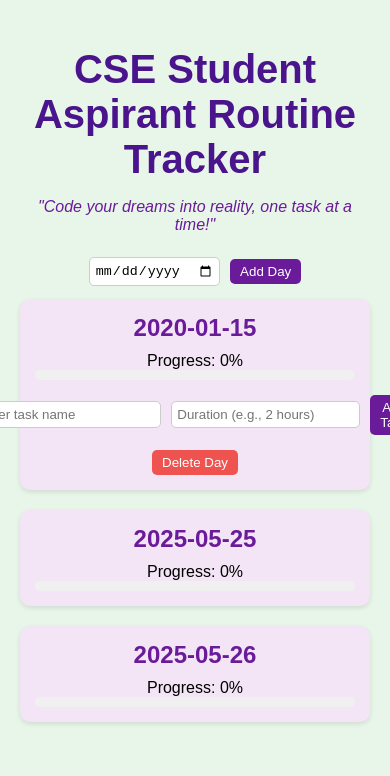
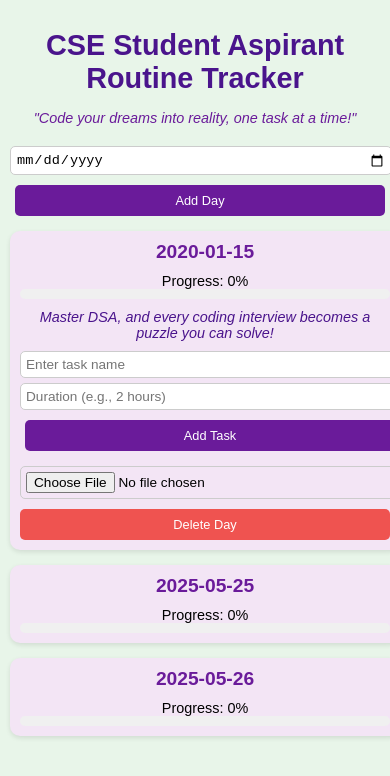
Before and after one commit to akhandps1/routine-t, a plain HTML site: page index.html in a window 390 px wide. Both pictures are taken after typing "2020-01-15" into the empty fields and a click on the button "Add Day". Shown: the top 776 px of the page. Drawn offline with Linux system fonts and the light colour scheme.

Commit message:
Update index.html

```diff
--- a/index.html
+++ b/index.html
@@ -11,16 +11,19 @@
             margin: 0;
             padding: 20px;
             text-align: center;
+            min-height: 100vh;
+            box-sizing: border-box;
         }
         h1.title {
             color: #4a148c;
-            font-size: 2.5em;
+            font-size: clamp(1.8rem, 5vw, 2.5rem);
             margin-bottom: 10px;
         }
         .motivation {
             color: #6a1b9a;
             font-style: italic;
             margin-bottom: 20px;
+            font-size: clamp(0.9rem, 3vw, 1.1rem);
         }
         .day {
             background-color: #f3e5f5;
@@ -28,11 +31,16 @@
             padding: 15px;
             margin-bottom: 20px;
             box-shadow: 0 2px 5px rgba(0,0,0,0.1);
+            width: 100%;
+            max-width: 800px;
+            margin-left: auto;
+            margin-right: auto;
         }
         .day h2 {
             color: #6a1b9a;
             margin: 0;
             cursor: pointer;
+            font-size: clamp(1.2rem, 4vw, 1.5rem);
         }
         .day-content {
             display: none;
@@ -47,16 +55,21 @@
         .task-item {
             display: flex;
             align-items: center;
-            margin: 5px 0;
+            margin: 10px 0;
+            flex-wrap: wrap;
+            gap: 10px;
         }
         .task-item input[type="checkbox"] {
             margin-right: 10px;
+            width: 20px;
+            height: 20px;
         }
         .task-name {
             flex-grow: 1;
             border: none;
             background: transparent;
-            font-size: 16px;
+            font-size: clamp(0.9rem, 2.5vw, 1rem);
+            min-width: 150px;
         }
         .task-name:focus {
             outline: none;
@@ -68,14 +81,16 @@
             padding: 5px;
             border: 1px solid #ccc;
             border-radius: 5px;
+            font-size: clamp(0.85rem, 2.5vw, 0.95rem);
         }
-        .delete-btn, .delete-day-btn {
+        .delete-btn, .delete-day-btn, .delete-image-btn {
             background-color: #ef5350;
             color: white;
             border: none;
             padding: 5px 10px;
             border-radius: 5px;
             cursor: pointer;
+            font-size: clamp(0.8rem, 2.5vw, 0.9rem);
         }
         .add-task-btn, .add-day-btn {
             background-color: #6a1b9a;
@@ -84,10 +99,12 @@
             padding: 5px 10px;
             border-radius: 5px;
             cursor: pointer;
-            margin: 5px 0;
+            margin: 5px;
+            font-size: clamp(0.8rem, 2.5vw, 0.9rem);
         }
         .progress {
             margin-top: 10px;
+            font-size: clamp(0.9rem, 3vw, 1rem);
         }
         .progress-bar {
             width: 100%;
@@ -101,17 +118,62 @@
             width: 0%;
             transition: width 0.3s;
         }
-        .add-day-container, .add-task-container {
+        .add-day-container, .add-task-container, .image-upload-container {
             margin-bottom: 10px;
             display: flex;
             align-items: center;
             justify-content: center;
+            flex-wrap: wrap;
+            gap: 10px;
         }
-        .add-day-container input, .add-task-container input {
+        .add-day-container input, .add-task-container input, .image-upload-container input {
             margin-right: 10px;
             padding: 5px;
             border: 1px solid #ccc;
             border-radius: 5px;
+            font-size: clamp(0.85rem, 2.5vw, 0.95rem);
+            width: clamp(120px, 30vw, 200px);
+        }
+        .daily-image {
+            max-width: 100%;
+            height: auto;
+            border-radius: 5px;
+            margin-top: 10px;
+            display: block;
+            margin-left: auto;
+            margin-right: auto;
+        }
+        .daily-quote {
+            margin: 10px 0;
+            font-style: italic;
+            color: #4a148c;
+            font-size: clamp(0.9rem, 3vw, 1rem);
+        }
+        /* Mobile-specific styles */
+        @media (max-width: 600px) {
+            body {
+                padding: 10px;
+            }
+            .day {
+                padding: 10px;
+                margin-bottom: 15px;
+            }
+            .task-item, .add-day-container, .add-task-container, .image-upload-container {
+                flex-direction: column;
+                align-items: flex-start;
+                gap: 5px;
+            }
+            .task-name, .task-duration, .add-day-container input, .add-task-container input, .image-upload-container input {
+                width: 100%;
+                margin-right: 0;
+            }
+            .delete-btn, .delete-day-btn, .delete-image-btn, .add-task-btn, .add-day-btn {
+                width: 100%;
+                padding: 8px;
+            }
+            .daily-image {
+                max-width: 100%;
+            }
         }
     </style>
 </head>
@@ -125,6 +187,20 @@
     <div id="tracker"></div>
 
     <script>
+        // Motivational quotes related to placement, DSA, and React
+        const quotes = [
+            "Master DSA, and every coding interview becomes a puzzle you can solve!",
+            "Your next big placement is just one LeetCode problem away—keep grinding!",
+            "React builds interfaces, but your persistence builds your future.",
+            "Every DSA problem you solve is a step closer to your dream tech job.",
+            "Code clean, dream big—React and DSA are your tools for success!",
+            "Placements reward those who practice, not those who procrastinate.",
+            "A strong DSA foundation turns coding interviews into opportunities.",
+            "Build components with React, build confidence with practice.",
+            "The key to cracking placements? Consistent DSA practice and a positive mindset.",
+            "React to challenges with code, conquer them with DSA mastery!"
+        ];
+
         // Default data for a CSE student's routine
         const defaultDays = [
             {
@@ -134,7 +210,9 @@
                     { name: "Study Data Structures - Arrays", duration: "2 hours", completed: false },
                     { name: "Practice LeetCode Problems", duration: "1.5 hours", completed: false },
                     { name: "Read OS Concepts", duration: "1 hour", completed: false }
-                ]
+                ],
+                image: null,
+                quote: quotes[Math.floor(Math.random() * quotes.length)]
             },
             {
                 date: "2025-05-26",
@@ -142,7 +220,9 @@
                 tasks: [
                     { name: "Learn DBMS Queries", duration: "2 hours", completed: false },
                     { name: "Work on Project Milestone", duration: "3 hours", completed: false }
-                ]
+                ],
+                image: null,
+                quote: quotes[Math.floor(Math.random() * quotes.length)]
             }
         ];
 
@@ -151,9 +231,11 @@
         try {
             const savedData = localStorage.getItem('routineTracker');
             const parsedData = savedData ? JSON.parse(savedData) : defaultDays;
-            // Ensure parsedData is an array and contains valid day objects
             days = Array.isArray(parsedData) && parsedData.every(day => day.date && Array.isArray(day.tasks))
-                ? parsedData
+                ? parsedData.map(day => ({
+                    ...day,
+                    quote: day.quote || quotes[Math.floor(Math.random() * quotes.length)]
+                }))
                 : defaultDays;
         } catch (e) {
             console.error('Error loading from localStorage:', e);
@@ -162,7 +244,6 @@
 
         function saveToLocalStorage() {
             try {
-                // Ensure days is an array before saving
                 if (!Array.isArray(days)) {
                     console.error('Days is not an array, resetting to default');
                     days = defaultDays;
@@ -176,13 +257,12 @@
         function renderTracker() {
             const tracker = document.getElementById('tracker');
             tracker.innerHTML = '';
-            // Ensure days is an array before sorting
             if (!Array.isArray(days)) {
                 console.error('Days is not an array, resetting to default');
                 days = defaultDays;
                 saveToLocalStorage();
             }
-            days.sort((a, b) => new Date(a.date) - new Date(b.date)); // Sort by date
+            days.sort((a, b) => new Date(a.date) - new Date(b.date));
             days.forEach((day, dayIndex) => {
                 const totalTasks = day.tasks.length;
                 const completedTasks = day.tasks.filter(task => task.completed).length;
@@ -194,6 +274,7 @@
                     <div class="progress">Progress: <span>${progress.toFixed(0)}%</span></div>
                     <div class="progress-bar"><div class="progress-fill" style="width: ${progress}%"></div></div>
                     <div id="day-${dayIndex}" class="day-content ${day.isOpen ? 'show' : ''}">
+                        <div class="daily-quote">${day.quote}</div>
                         <div class="add-task-container">
                             <input type="text" id="new-task-${dayIndex}" placeholder="Enter task name">
                             <input type="text" id="new-task-duration-${dayIndex}" placeholder="Duration (e.g., 2 hours)">
@@ -210,6 +291,11 @@
                                 </div>
                             `).join('')}
                         </div>
+                        <div class="image-upload-container">
+                            <input type="file" id="image-upload-${dayIndex}" accept="image/*" onchange="uploadImage(${dayIndex}, this)">
+                            ${day.image ? `<button class="delete-image-btn" onclick="deleteImage(${dayIndex})">Delete Image</button>` : ''}
+                        </div>
+                        ${day.image ? `<img src="${day.image}" class="daily-image" alt="Daily Image for ${day.date}">` : ''}
                         <button class="delete-day-btn" onclick="deleteDay(${dayIndex})">Delete Day</button>
                     </div>
                 `;
@@ -228,8 +314,14 @@
             const date = input.value.trim();
             if (date) {
                 if (!days.some(day => day.date === date)) {
-                    days.push({ date, isOpen: true, tasks: [] });
-                    input.value = ''; // Clear input
+                    days.push({
+                        date,
+                        isOpen: true,
+                        tasks: [],
+                        image: null,
+                        quote: quotes[Math.floor(Math.random() * quotes.length)]
+                    });
+                    input.value = '';
                     saveToLocalStorage();
                     renderTracker();
                 } else {
@@ -253,8 +345,8 @@
             const duration = durationInput.value.trim();
             if (name && duration) {
                 days[dayIndex].tasks.push({ name, duration, completed: false });
-                days[dayIndex].isOpen = true; // Ensure day stays open
-                nameInput.value = ''; // Clear inputs
+                days[dayIndex].isOpen = true;
+                nameInput.value = '';
                 durationInput.value = '';
                 saveToLocalStorage();
                 renderTracker();
@@ -265,33 +357,59 @@
 
         function deleteTask(dayIndex, taskIndex) {
             days[dayIndex].tasks.splice(taskIndex, 1);
-            days[dayIndex].isOpen = true; // Ensure day stays open
+            days[dayIndex].isOpen = true;
             saveToLocalStorage();
             renderTracker();
         }
 
         function updateTask(dayIndex, taskIndex, value) {
             days[dayIndex].tasks[taskIndex].name = value.trim() || `Task ${taskIndex + 1}`;
-            days[dayIndex].isOpen = true; // Ensure day stays open
+            days[dayIndex].isOpen = true;
             saveToLocalStorage();
             renderTracker();
         }
 
         function updateTaskDuration(dayIndex, taskIndex, value) {
             days[dayIndex].tasks[taskIndex].duration = value.trim() || "1 hour";
-            days[dayIndex].isOpen = true; // Ensure day stays open
+            days[dayIndex].isOpen = true;
             saveToLocalStorage();
             renderTracker();
         }
 
         function updateProgress(dayIndex, taskIndex, isChecked) {
             days[dayIndex].tasks[taskIndex].completed = isChecked;
-            days[dayIndex].isOpen = true; // Ensure day stays open
+            days[dayIndex].isOpen = true;
             saveToLocalStorage();
             renderTracker();
         }
 
-        // Initial render
+        function uploadImage(dayIndex, input) {
+            const file = input.files[0];
+            if (file && file.type.startsWith('image/')) {
+                const reader = new FileReader();
+                reader.onload = function(e) {
+                    // Format date as dd-mm-yyyy
+                    const date = days[dayIndex].date;
+                    const [yyyy, mm, dd] = date.split('-');
+                    const formattedDate = `${dd}-${mm}-${yyyy}`;
+                    days[dayIndex].image = e.target.result; // Store Base64 string
+                    days[dayIndex].isOpen = true;
+                    saveToLocalStorage();
+                    renderTracker();
+                };
+                reader.readAsDataURL(file);
+            } else {
+                alert("Please upload a valid image file (PNG, JPEG, etc.)");
+            }
+        }
+
+        function deleteImage(dayIndex) {
+            days[dayIndex].image = null;
+            days[dayIndex].isOpen = true;
+            saveToLocalStorage();
+            renderTracker();
+        }
+
         renderTracker();
     </script>
 </body>
```
